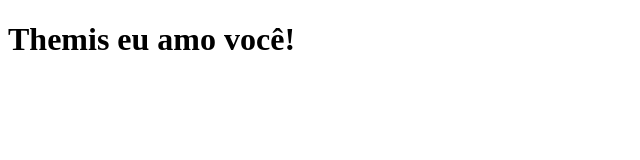
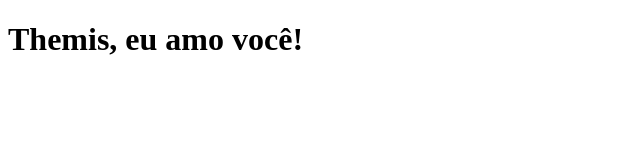
Before and after one commit to Ryan-Costa/clone-tabnews, a Next.js app: page / in a window 1280 px wide. Shown: the top 160 px of the page, without its empty margins (0-640 px from the left). Built offline with nearby package versions, Linux system fonts and the light colour scheme.

Commit message:
atualização da frase inicial

```diff
--- a/pages/index.js
+++ b/pages/index.js
@@ -1,9 +1,8 @@
 import { useState } from "react";
 
 function Home() {
-    const [count, setCount] = useState(0)
     return (
-        <h1>Themis eu amo você!</h1>
+        <h1>Themis, eu amo você!</h1>
     )
 }
 
```
